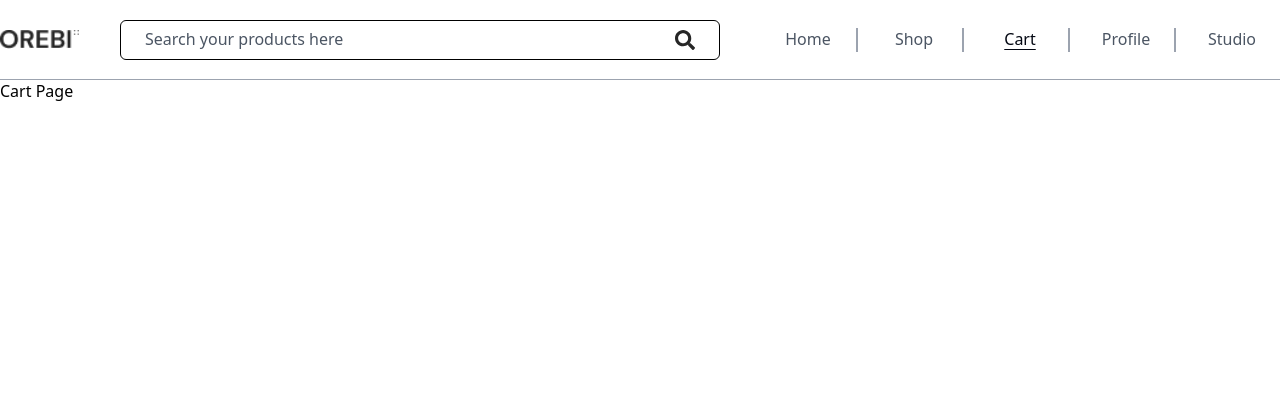
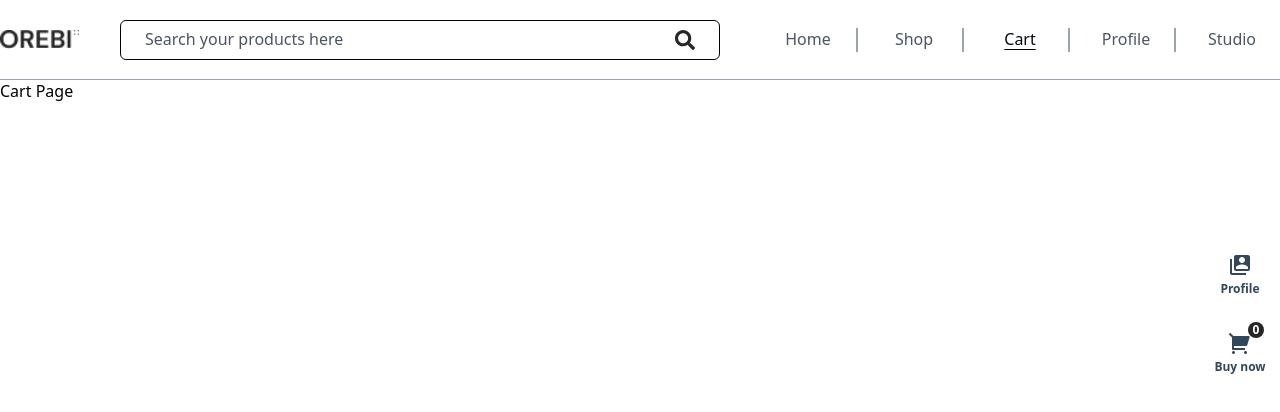
Before and after one commit to PerpetuumG/orebi_shop_noor, a Next.js app: page /cart in a window 1280 px wide. Shown: the top 412 px of the page. Built offline with nearby package versions, Linux system fonts and the light colour scheme.

Commit message:
add PageButton

```diff
--- a/src/app/(user)/layout.tsx
+++ b/src/app/(user)/layout.tsx
@@ -2,6 +2,7 @@ import type { Metadata } from 'next';
 import '../../styles/globals.css';
 import Navbar from '@/components/Navbar';
 import 'slick-carousel/slick/slick.css';
+import PageButton from "@/components/PageButton";
 
 export const metadata: Metadata = {
   title: 'Orebi Shopping Store || Best place to shop',
@@ -17,6 +18,7 @@ export default function RootLayout({
     <html lang='en'>
       <body className={'font-display'}>
         <Navbar />
+        <PageButton/>
         {children}
       </body>
     </html>
--- /dev/null
+++ b/src/components/PageButton.tsx
@@ -0,0 +1,63 @@
+import React, { FC } from 'react';
+import { RiShoppingCart2Fill } from 'react-icons/ri';
+import { MdSwitchAccount } from 'react-icons/md';
+import Link from 'next/link';
+
+const PageButton: FC = () => {
+  return (
+    <div className={'fixed top-60 right-2 z-20 flex flex-col gap-2'}>
+      <Link
+        href={'/profile'}
+        className={
+          'bg-white w-16 h-[70px] rounded-md flex flex-col gap-1 text-[#33475b] justify-center items-center shadow-textShadow overflow-x-hidden group cursor-pointer'
+        }
+      >
+        <div className={'flex justify-center items-center'}>
+          <MdSwitchAccount
+            className={
+              'text-2xl -translate-x-12 group-hover:translate-x-3 transition-transform duration-200'
+            }
+          />
+          <MdSwitchAccount
+            className={
+              'text-2xl -translate-x-3 group-hover:translate-x-12 transition-transform duration-200'
+            }
+          />
+        </div>
+
+        <p className={'text-xs font-semibold'}>Profile</p>
+      </Link>
+
+      <Link
+        href={'/buy'}
+        className={
+          'bg-white w-16 h-[70px] rounded-md flex flex-col gap-1 text-[#33475b] justify-center items-center shadow-textShadow overflow-x-hidden group cursor-pointer relative'
+        }
+      >
+        <div className={'flex justify-center items-center'}>
+          <RiShoppingCart2Fill
+            className={
+              'text-2xl -translate-x-12 group-hover:translate-x-3 transition-transform duration-200'
+            }
+          />
+          <RiShoppingCart2Fill
+            className={
+              'text-2xl -translate-x-3 group-hover:translate-x-12 transition-transform duration-200'
+            }
+          />
+        </div>
+
+        <p className={'text-xs font-semibold'}>Buy now</p>
+        <p
+          className={
+            'absolute top-1 right-2 bg-primeColor text-white text-xs w-4 h-4 rounded-full flex items-center justify-center font-semibold'
+          }
+        >
+          0
+        </p>
+      </Link>
+    </div>
+  );
+};
+
+export default PageButton;
```
